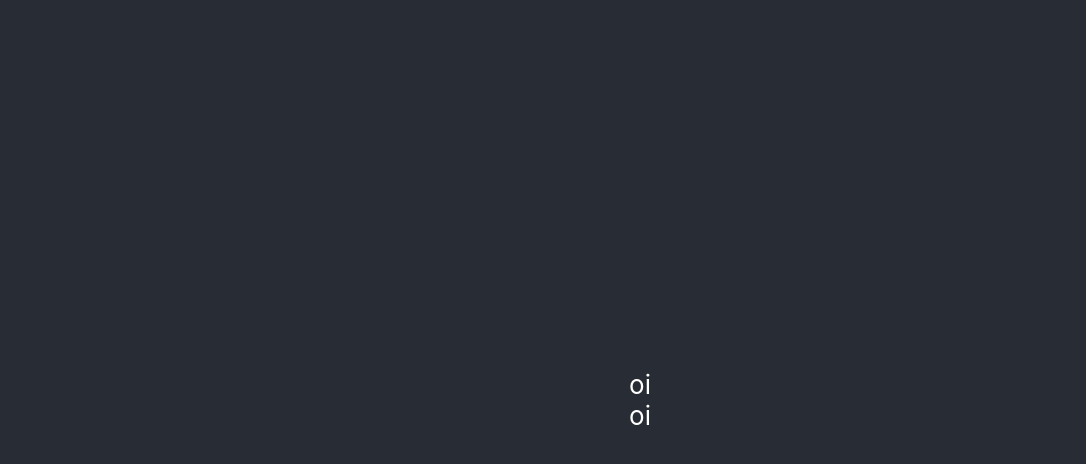
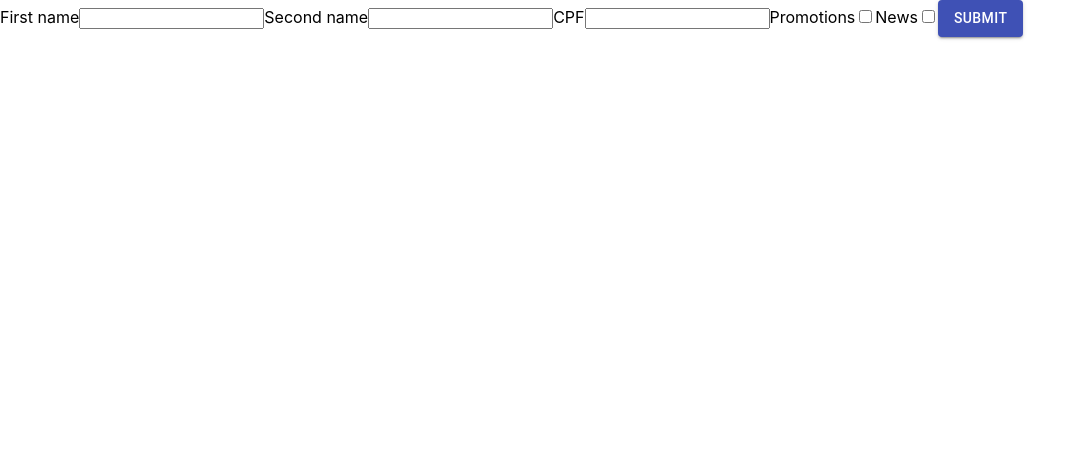
Before and after one commit to Felipe-Borba/alura-reactjs, a React (Create React App) app: page / in a window 1280 px wide. Shown: the top 464 px of the page, without its empty margins (0-1086 px from the left). Built offline with nearby package versions, Linux system fonts and the light colour scheme.

Commit message:
01-04 add material-ui lib

```diff
--- a/package.json
+++ b/package.json
@@ -3,6 +3,8 @@
   "version": "0.1.0",
   "private": true,
   "dependencies": {
+    "@material-ui/core": "^4.11.4",
+    "@material-ui/icons": "^4.11.2",
     "@testing-library/jest-dom": "^5.11.4",
     "@testing-library/react": "^11.1.0",
     "@testing-library/user-event": "^12.1.10",
--- a/src/App.js
+++ b/src/App.js
@@ -3,11 +3,9 @@ import SubscribeForm from './components/SubscribeForm/SubscribeForm.jsx';
 
 function App() {
   return (
-    <div className="App">
-      <header className="App-header">
-        oi
-        <SubscribeForm />
-      </header>
+    <div>
+      <SubscribeForm />
+
     </div>
   );
 }
--- a/src/components/SubscribeForm/SubscribeForm.jsx
+++ b/src/components/SubscribeForm/SubscribeForm.jsx
@@ -1,10 +1,30 @@
+import { Button } from '@material-ui/core';
 import React from 'react';
+
 
 function SubscribeForm() {
     return (
-        <div>
-            oi
-        </div>
+        <form>
+            <label>First name</label>
+            <input type='text' />
+
+            <label>Second name</label>
+            <input type='text' />
+
+            <label>CPF</label>
+            <input type='text' />
+
+            <label>Promotions</label>
+            <input type='checkbox' />
+
+            <label>News</label>
+            <input type='checkbox' />
+
+            <Button type='submit' variant="contained" color="primary">
+                Submit
+                </Button>
+
+        </form>
     );
 }
 
```
Also changed, not shown: 1 other file (tests, documents, lock files or other folders).
